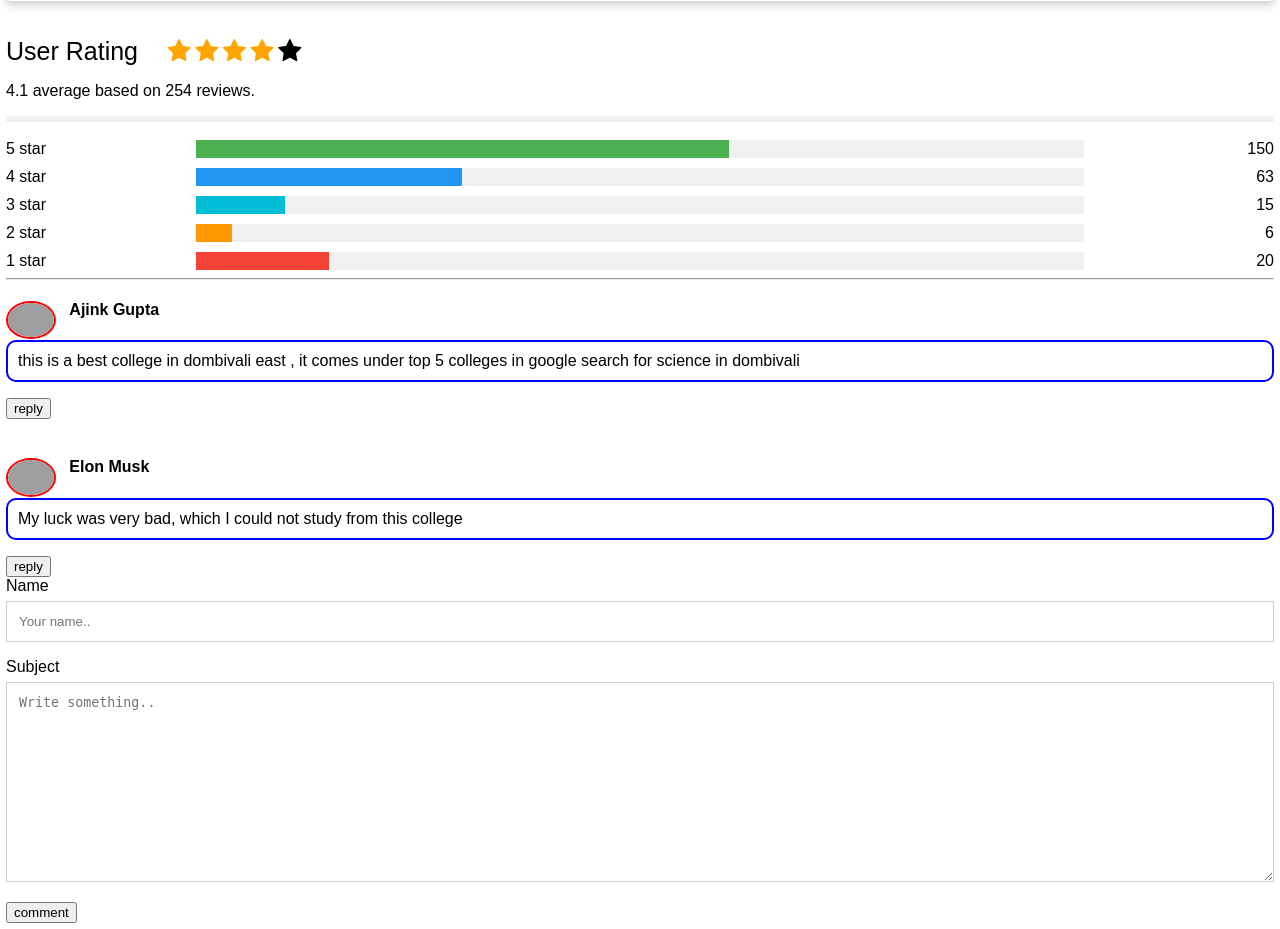
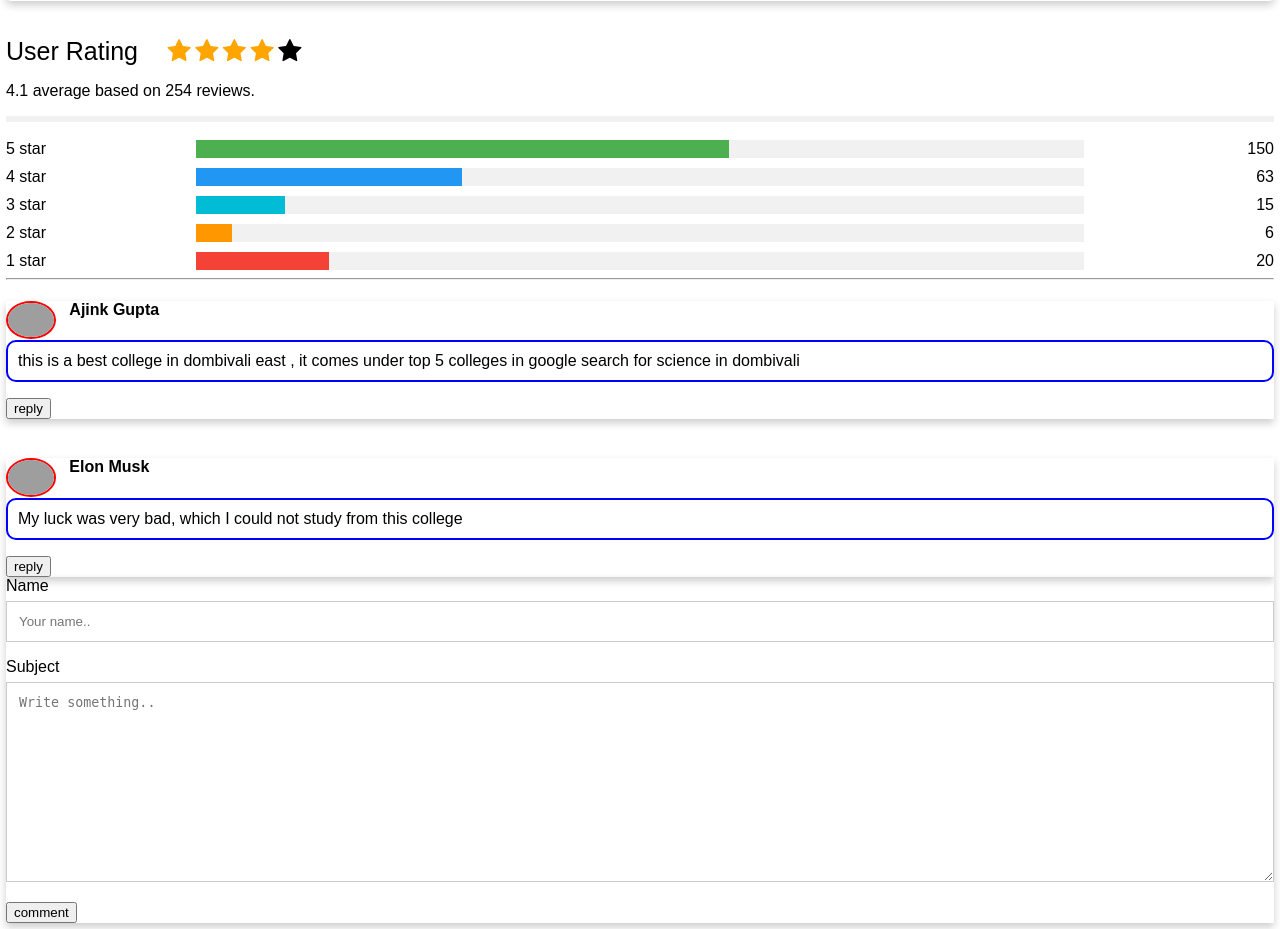
Before and after one commit to Ajinkgupta/mywebsite, a PHP site: page /mycollege/index.html in a window 1280 px wide. Shown: the part 2000-2929 px from the top of the page. Run offline with PHP 8.4, Linux system fonts and the light colour scheme; grey boxes are pictures that could not be loaded.

Commit message:
Update style.css

```diff
--- a/mycollege/style.css
+++ b/mycollege/style.css
@@ -2,6 +2,15 @@
 body {
   margin: 0;
   font-family: Arial, Helvetica, sans-serif;
+}
+.card1 {
+
+  box-shadow: 0 4px 8px 0 rgba(0,0,0,0.2);
+
+  transition: 0.3s;
+
+
+
 }
  .heading { font-size: 25px; margin-right: 25px; } .fa { font-size: 25px; } .checked { color: orange; } /* Three column layout */ .side { float: left; width: 15%; margin-top:10px; } .middle { margin-top:10px; float: left; width: 70%; } /* Place text to the right */ .right { text-align: right; } /* Clear floats after the columns */ .row3:after { content: ""; display: table; clear: both; } /* The bar container */ .bar-container { width: 100%; background-color: #f1f1f1; text-align: center; color: white; } /* Individual bars */ .bar-5 {width: 60%; height: 18px; background-color: #4CAF50;} .bar-4 {width: 30%; height: 18px; background-color: #2196F3;} .bar-3 {width: 10%; height: 18px; background-color: #00bcd4;} .bar-2 {width: 4%; height: 18px; background-color: #ff9800;} .bar-1 {width: 15%; height: 18px; background-color: #f44336;} /* Responsive layout - make the columns stack on top of each other instead of next to each other */ @media (max-width: 400px) { .side, .middle { width: 100%; } .right { display: none; } }
 input[type=text], select, textarea { width: 100%; padding: 12px; border: 1px solid #ccc; margin-top: 6px; margin-bottom: 16px; resize: vertical; } input[type=submit] { background-color: #4CAF50; color: white; padding: 12px 20px; border: none; cursor: pointer; } input[type=submit]:hover { background-color: #45a049; } .container { border-radius: 5px; background-color: white; padding: 10px; box-shadow: 0 4px 8px 0 rgba(0, 0, 0, 0.2); } .column1 { float: left; width: 50%; margin-top: 6px; padding: 20px; } .row1:after { content: ""; display: table; clear: both; } @media screen and (max-width: 600px) { .column1, input[type=submit] { width: 100%; margin-top: 0; } }
```
